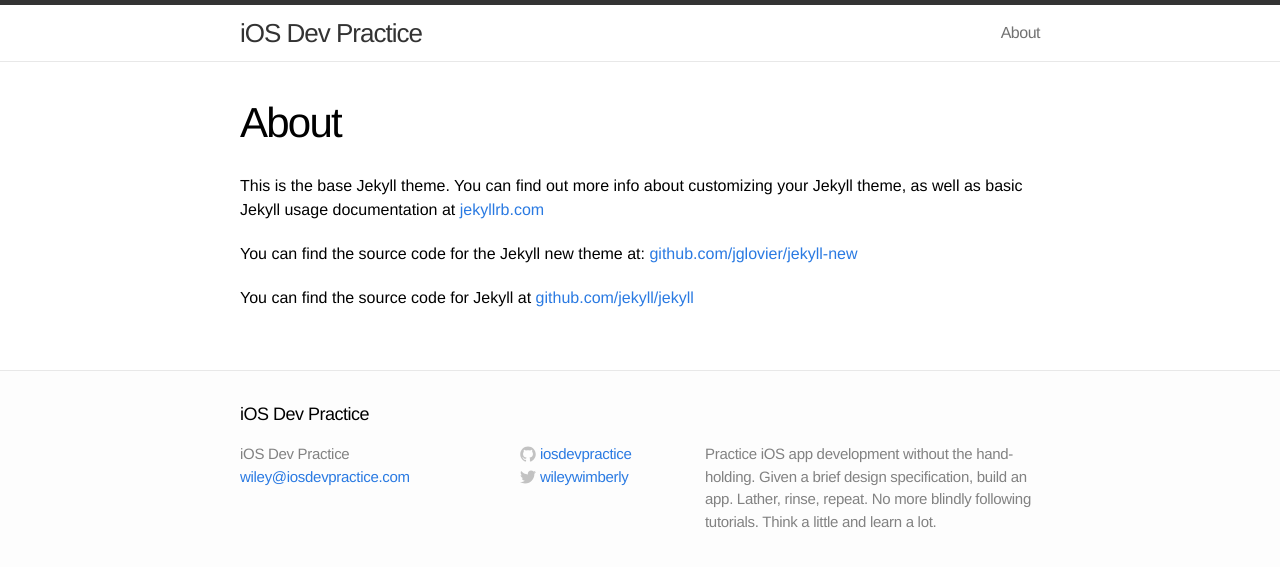
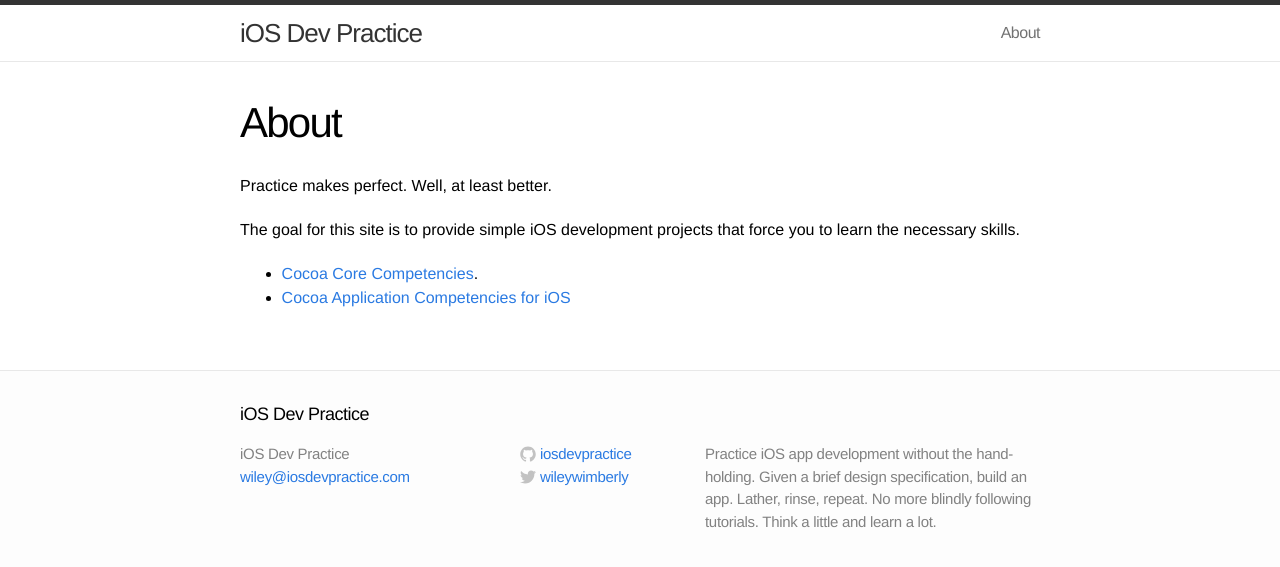
Before and after one commit to iosdevpractice/iosdevpractice.github.io, a Jekyll site: the page built from about.md, in a window 1280 px wide. Shown: the top 567 px of the page. Built offline with Jekyll 4.4.1, drawn with Linux system fonts in a browser that asks for light colours.

Commit message:
update about

```diff
--- a/about.md
+++ b/about.md
@@ -4,8 +4,9 @@ title: About
 permalink: /about/
 ---
 
-This is the base Jekyll theme. You can find out more info about customizing your Jekyll theme, as well as basic Jekyll usage documentation at [jekyllrb.com](http://jekyllrb.com/)
+Practice makes perfect. Well, at least better.
 
-You can find the source code for the Jekyll new theme at: [github.com/jglovier/jekyll-new](https://github.com/jglovier/jekyll-new)
+The goal for this site is to provide simple iOS development projects that force you to learn the necessary skills.
 
-You can find the source code for Jekyll at [github.com/jekyll/jekyll](https://github.com/jekyll/jekyll)
+* [Cocoa Core Competencies](https://developer.apple.com/library/ios/documentation/general/conceptual/devpedia-cocoacore/Accessibility.html).
+* [Cocoa Application Competencies for iOS](https://developer.apple.com/library/ios/documentation/General/Conceptual/Devpedia-CocoaApp/Animation.html)
```
